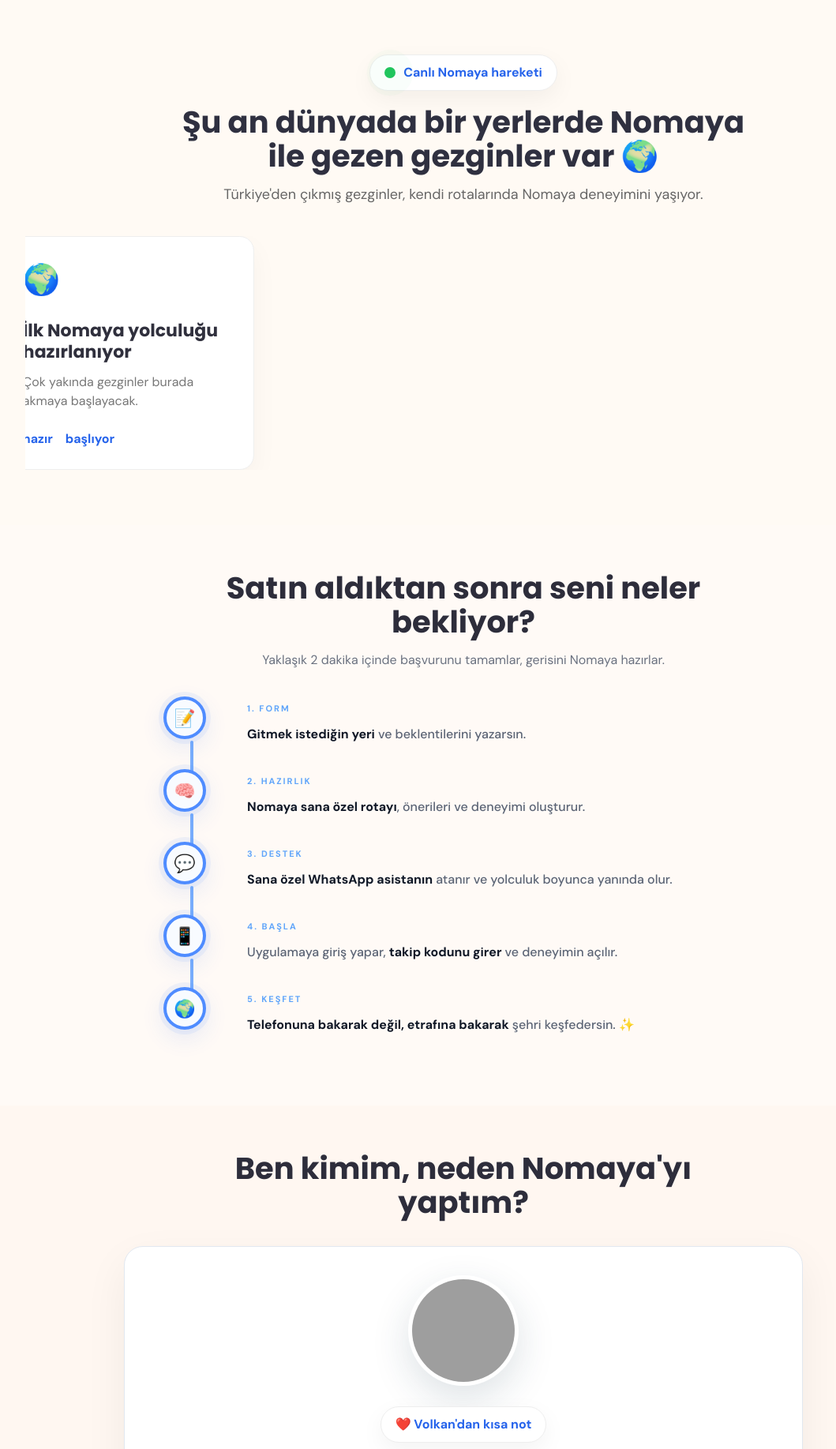
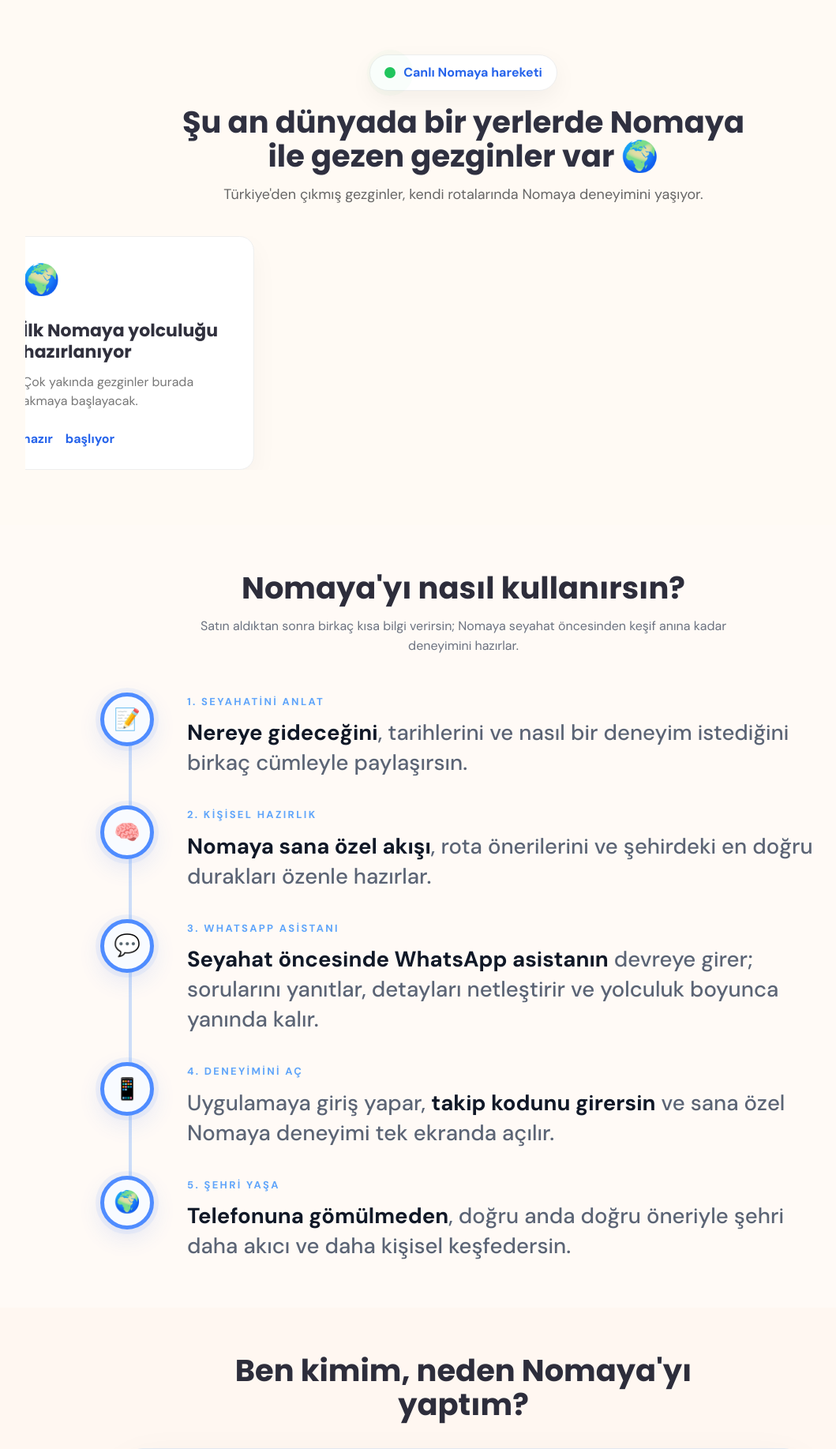
Before and after one commit to volkancyberframework-ux/nomaya, a Django app: page / in a window 1280 px wide. Shown: the part 1263-3098 px from the top of the page at 79% size, without its empty margins (53-1112 px from the left). Run offline with Django 4.2, Linux system fonts and the light colour scheme; data that the repository does not hold is empty; some libraries are stand-ins or nearby versions; grey boxes are pictures that could not be loaded.

Commit message:
Improve 20  Nomaya landing page and journey flow

```diff
--- a/core/views.py
+++ b/core/views.py
@@ -391,7 +391,6 @@ def sign_up(request):
 
 def home(request):
     countries = Country.objects.only("id", "name").order_by("name")
-
     total_orders = Order.objects.filter(is_paid=True).count()
 
     live_orders = (
@@ -401,11 +400,87 @@ def home(request):
         .order_by("-created_at")[:12]
     )
 
+    price_per_day = Decimal("500")
+
+    if request.method == "POST":
+        location = (request.POST.get("location") or "").strip()
+        dates = (request.POST.get("dates") or "").strip()
+        travel_style = (request.POST.get("travel_style") or "").strip()
+        notes = (request.POST.get("notes") or "").strip()
+
+        if request.user.is_authenticated:
+            email = (request.user.email or "").strip()
+        else:
+            email = (request.POST.get("email") or "").strip()
+
+        phone = (request.POST.get("phone") or "").strip()
+
+        if not email or not phone:
+            messages.error(request, "Devam etmek için e-posta ve telefon zorunludur.")
+            return render(request, "index.html", {
+                "countries": countries,
+                "total_orders": total_orders,
+                "live_orders": live_orders,
+                "price_per_day": price_per_day,
+                "prefill": request.POST,
+            })
+
+        start, end, days = _custom_days_from_dates(dates)
+
+        total_price = (price_per_day * Decimal(days)).quantize(
+            Decimal("0.01"),
+            rounding=ROUND_HALF_UP
+        )
+
+        settings_obj = (
+            CustomizedTravelSettings.objects
+            .filter(is_active=True)
+            .order_by("-id")
+            .first()
+        )
+
+        stripe_link = settings_obj.stripe_payment_link if settings_obj else ""
+
+        obj = CustomizedTravelRequest.objects.create(
+            email=email,
+            phone=phone,
+            location=location,
+            dates=dates,
+            travel_style=travel_style,
+            notes=notes,
+            days=days,
+            price_per_day=price_per_day,
+            total_price=total_price,
+            stripe_payment_link=stripe_link,
+            ip_address=get_client_ip(request),
+            user_agent=request.META.get("HTTP_USER_AGENT", ""),
+        )
+
+        send_telegram_message(
+            f"<b>🧭 Yeni Kişiye Özel Nomaya Talebi</b>\n\n"
+            f"<b>ID:</b> {tg(obj.id)}\n"
+            f"<b>E-posta:</b> {tg(obj.email)}\n"
+            f"<b>Telefon:</b> {tg(obj.phone)}\n"
+            f"<b>Konum:</b> {tg(obj.location)}\n"
+            f"<b>Tarih:</b> {tg(obj.dates)}\n"
+            f"<b>Gün:</b> {tg(obj.days)}\n"
+            f"<b>Tarz:</b> {tg(obj.travel_style)}\n"
+            f"<b>Tutar:</b> ₺{tg(obj.total_price)}\n"
+            f"<b>Not:</b> {tg(obj.notes)}"
+        )
+
+        return redirect(
+            "order_customized_detail",
+            public_id=obj.public_id
+        )
+
     return render(request, "index.html", {
         "countries": countries,
         "total_orders": total_orders,
         "live_orders": live_orders,
+        "price_per_day": price_per_day,
     })
+
 
 def about(request):
     return render(request, "about.html")
@@ -1714,7 +1789,7 @@ def order_customized(request):
             f"<b>Tarih:</b> {tg(obj.dates)}\n"
             f"<b>Gün:</b> {tg(obj.days)}\n"
             f"<b>Tarz:</b> {tg(obj.travel_style)}\n"
-            f"<b>Tutar:</b> ${tg(obj.total_price)}\n"
+            f"<b>Tutar:</b> ₺{tg(obj.total_price)}\n"
             f"<b>Not:</b> {tg(obj.notes)}"
         )
 
@@ -1780,7 +1855,7 @@ def order_customized_pay(request, public_id):
         line_items=[
             {
                 "price_data": {
-                    "currency": "usd",
+                    "currency": "try",
                     "unit_amount": amount_cents,
                     "product_data": {
                         "name": "Kişiye Özel Nomaya Deneyimi",
@@ -1798,7 +1873,7 @@ def order_customized_pay(request, public_id):
         f"<b>💳 Stripe Checkout Oluşturuldu</b>\n\n"
         f"<b>ID:</b> {tg(obj.id)}\n"
         f"<b>Konum:</b> {tg(obj.location)}\n"
-        f"<b>Tutar:</b> ${tg(obj.total_price)}\n"
+        f"<b>Tutar:</b> ₺{tg(obj.total_price)}\n"
         f"<b>Checkout:</b> {tg(checkout_session.id)}"
     )
 
@@ -1824,7 +1899,7 @@ def stripe_checkout_order(request, public_id):
         line_items=[
             {
                 "price_data": {
-                    "currency": "usd",
+                    "currency": "try",
                     "unit_amount": amount_cents,
                     "product_data": {
                         "name": order.tour.title,
--- a/templates/index.html
+++ b/templates/index.html
@@ -263,11 +263,11 @@
   }
 
   .nomaya-timeline {
-    --bubble-size: 72px;
-    --line-width: 6px;
-    --line-color: #3b82f6;
-    max-width: 980px;
-    margin: 42px auto 0;
+    --bubble-size: 76px;
+    --line-width: 4px;
+    --line-color: rgba(121, 174, 252, .38);
+    max-width: 920px;
+    margin: 46px auto 0;
   }
 
   .nomaya-timeline-item {
@@ -275,7 +275,7 @@
     grid-template-columns: var(--bubble-size) minmax(0, 1fr);
     gap: 34px;
     position: relative;
-    min-height: 132px;
+    min-height: 126px;
     padding-bottom: 34px;
   }
 
@@ -288,14 +288,14 @@
       content:"";
       position:absolute;
 
-      left:calc(var(--bubble-size)/2 - 2px);
+      left:calc(var(--bubble-size)/2 - var(--line-width)/2);
 
-      top:56px;
-      bottom:-18px;
+      top:62px;
+      bottom:-12px;
 
-      width:4px;
+      width:var(--line-width);
 
-      background:#79aefc;
+      background:var(--line-color);
       border-radius:999px;
   }
 
@@ -307,8 +307,8 @@
       position:relative;
       z-index:2;
 
-      width:60px;
-      height:60px;
+      width:68px;
+      height:68px;
 
       display:flex;
       align-items:center;
@@ -320,7 +320,7 @@
       border:5px solid #4f8cff;
 
       color:#2563eb;
-      font-size:26px;
+      font-size:27px;
 
       box-shadow:
           0 10px 30px rgba(37,99,235,.12),
@@ -329,19 +329,20 @@
 
   .nomaya-step-label {
     color: #60a5fa;
-    font-size: 14px;
+    font-size: 13px;
     font-weight: 900;
     letter-spacing: .18em;
     text-transform: uppercase;
-    margin: 7px 0 12px;
+    margin: 2px 0 12px;
   }
 
   .nomaya-step-copy {
     margin: 0;
     color: #5b6475;
-    font-size: clamp(18px, 2vw, 24px);
-    line-height: 1.55;
+    font-size: clamp(20px, 2.15vw, 29px);
+    line-height: 1.38;
     font-weight: 500;
+    letter-spacing: 0;
   }
 
   .nomaya-step-copy strong {
@@ -712,61 +719,61 @@
     <div class="container">
 
       <h2 class="nomaya-section-title">
-        Satın aldıktan sonra seni neler bekliyor?
+        Nomaya'yı nasıl kullanırsın?
       </h2>
 
       <p class="nomaya-section-subtitle">
-        Yaklaşık 2 dakika içinde başvurunu tamamlar, gerisini Nomaya hazırlar.
+        Satın aldıktan sonra birkaç kısa bilgi verirsin; Nomaya seyahat öncesinden keşif anına kadar deneyimini hazırlar.
       </p>
 
-      <div class="nomaya-timeline" style="max-width:760px;margin-top:34px;">
+      <div class="nomaya-timeline">
 
-        <div class="nomaya-timeline-item" style="min-height:92px;padding-bottom:18px;">
-          <div class="nomaya-bubble" style="width:54px;height:54px;font-size:22px;border-width:4px;">📝</div>
+        <div class="nomaya-timeline-item">
+          <div class="nomaya-bubble">📝</div>
           <div>
-            <div class="nomaya-step-label" style="font-size:11px;">1. FORM</div>
-            <p class="nomaya-step-copy" style="font-size:16px;">
-              <strong>Gitmek istediğin yeri</strong> ve beklentilerini yazarsın.
+            <div class="nomaya-step-label">1. SEYAHATİNİ ANLAT</div>
+            <p class="nomaya-step-copy">
+              <strong>Nereye gideceğini</strong>, tarihlerini ve nasıl bir deneyim istediğini birkaç cümleyle paylaşırsın.
             </p>
           </div>
         </div>
 
-        <div class="nomaya-timeline-item" style="min-height:92px;padding-bottom:18px;">
-          <div class="nomaya-bubble" style="width:54px;height:54px;font-size:22px;border-width:4px;">🧠</div>
+        <div class="nomaya-timeline-item">
+          <div class="nomaya-bubble">🧠</div>
           <div>
-            <div class="nomaya-step-label" style="font-size:11px;">2. HAZIRLIK</div>
-            <p class="nomaya-step-copy" style="font-size:16px;">
-              <strong>Nomaya sana özel rotayı</strong>, önerileri ve deneyimi oluşturur.
+            <div class="nomaya-step-label">2. KİŞİSEL HAZIRLIK</div>
+            <p class="nomaya-step-copy">
+              <strong>Nomaya sana özel akışı</strong>, rota önerilerini ve şehirdeki en doğru durakları özenle hazırlar.
             </p>
           </div>
         </div>
 
-        <div class="nomaya-timeline-item" style="min-height:92px;padding-bottom:18px;">
-          <div class="nomaya-bubble" style="width:54px;height:54px;font-size:22px;border-width:4px;">💬</div>
+        <div class="nomaya-timeline-item">
+          <div class="nomaya-bubble">💬</div>
           <div>
-            <div class="nomaya-step-label" style="font-size:11px;">3. DESTEK</div>
-            <p class="nomaya-step-copy" style="font-size:16px;">
-              <strong>Sana özel WhatsApp asistanın</strong> atanır ve yolculuk boyunca yanında olur.
+            <div class="nomaya-step-label">3. WHATSAPP ASİSTANI</div>
+            <p class="nomaya-step-copy">
+              <strong>Seyahat öncesinde WhatsApp asistanın</strong> devreye girer; sorularını yanıtlar, detayları netleştirir ve yolculuk boyunca yanında kalır.
             </p>
           </div>
         </div>
 
-        <div class="nomaya-timeline-item" style="min-height:92px;padding-bottom:18px;">
-          <div class="nomaya-bubble" style="width:54px;height:54px;font-size:22px;border-width:4px;">📱</div>
+        <div class="nomaya-timeline-item">
+          <div class="nomaya-bubble">📱</div>
           <div>
-            <div class="nomaya-step-label" style="font-size:11px;">4. BAŞLA</div>
-            <p class="nomaya-step-copy" style="font-size:16px;">
-              Uygulamaya giriş yapar, <strong>takip kodunu girer</strong> ve deneyimin açılır.
+            <div class="nomaya-step-label">4. DENEYİMİNİ AÇ</div>
+            <p class="nomaya-step-copy">
+              Uygulamaya giriş yapar, <strong>takip kodunu girersin</strong> ve sana özel Nomaya deneyimi tek ekranda açılır.
             </p>
           </div>
         </div>
 
-        <div class="nomaya-timeline-item" style="min-height:92px;padding-bottom:0;">
-          <div class="nomaya-bubble" style="width:54px;height:54px;font-size:22px;border-width:4px;">🌍</div>
+        <div class="nomaya-timeline-item">
+          <div class="nomaya-bubble">🌍</div>
           <div>
-            <div class="nomaya-step-label" style="font-size:11px;">5. KEŞFET</div>
-            <p class="nomaya-step-copy" style="font-size:16px;">
-              <strong>Telefonuna bakarak değil, etrafına bakarak</strong> şehri keşfedersin. ✨
+            <div class="nomaya-step-label">5. ŞEHRİ YAŞA</div>
+            <p class="nomaya-step-copy">
+              <strong>Telefonuna gömülmeden</strong>, doğru anda doğru öneriyle şehri daha akıcı ve daha kişisel keşfedersin.
             </p>
           </div>
         </div>
```
Also changed, not shown: other parts of templates/index.html (+15 -9 lines).
